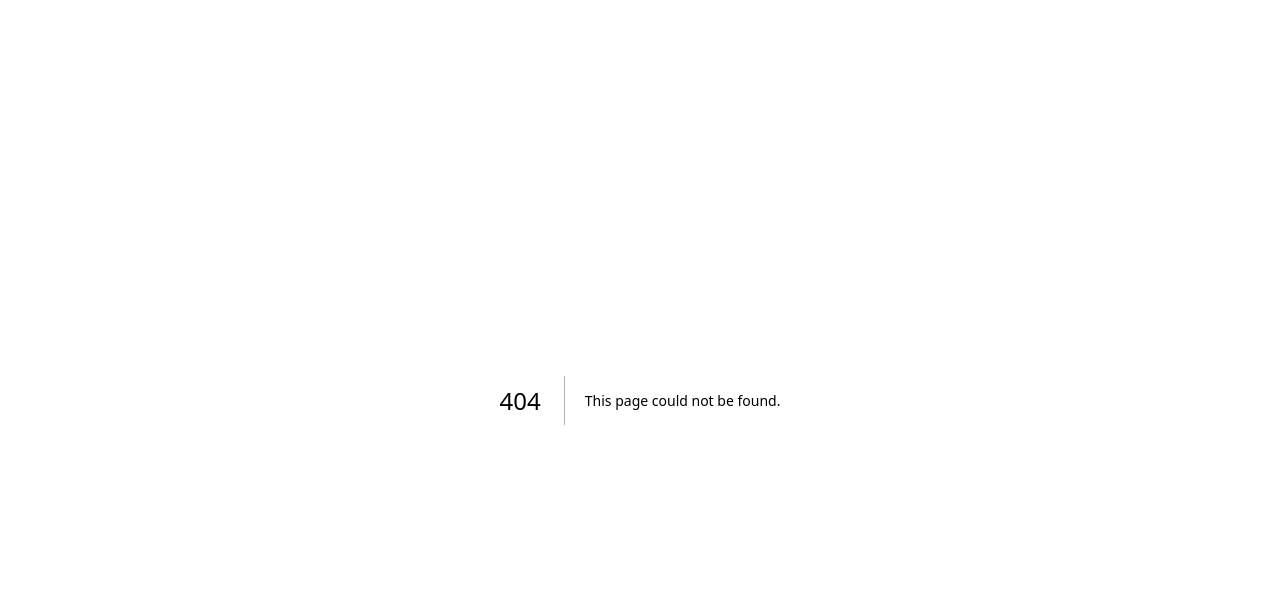
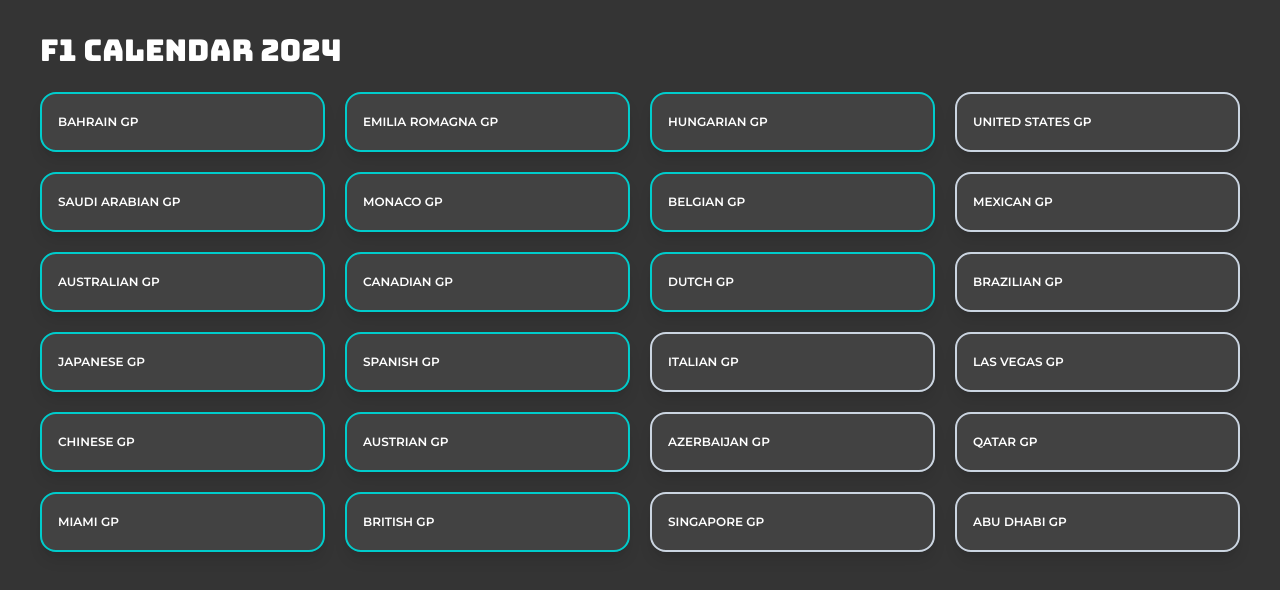
Before and after one commit to allisonkuo/f1-display, a Next.js app: page /calendar in a window 1280 px wide. Before the commit this address had no page. Shown: the top 590 px of the page. Built offline with nearby package versions, Linux system fonts and the light colour scheme.

Commit message:
Build out calendar page with grid of hardcoded 2024 race schedule

```diff
--- /dev/null
+++ b/src/app/calendar/layout.tsx
@@ -0,0 +1,11 @@
+export default function CalendarLayout({
+  children,
+}: {
+  children: React.ReactNode;
+}) {
+  return (
+    <div className='flex px-10 py-8 bg-f1-dark-grey min-h-screen'>
+      {children}
+    </div>
+  );
+}
--- /dev/null
+++ b/src/app/calendar/page.tsx
@@ -0,0 +1,22 @@
+import CalendarItem from '@/components/Calendar/CalendarItem';
+import { races } from '@/lib/constants/races';
+
+export default function Calendar() {
+  return (
+    <div className='w-full'>
+      <h2 className='text-3xl font-display text-white mb-6'>
+        F1 Calendar 2024
+      </h2>
+
+      <div className='grid grid-flow-col grid-rows-6 grid-cols-4 gap-5'>
+        {races.map((race) => (
+          <CalendarItem
+            key={race.name}
+            name={race.name}
+            isCompleted={race.isCompleted}
+          />
+        ))}
+      </div>
+    </div>
+  );
+}
--- /dev/null
+++ b/src/components/Calendar/CalendarItem.tsx
@@ -0,0 +1,23 @@
+import React from 'react';
+
+type CalendarItemProps = {
+  name: string;
+  isCompleted: boolean;
+};
+
+const CalendarItem = ({
+  name,
+  isCompleted,
+}: CalendarItemProps): React.ReactNode => {
+  const borderColor = isCompleted ? 'border-f1-teal' : 'border-slate-300';
+
+  return (
+    <div
+      className={`bg-f1-grey px-4 py-5 border-2 rounded-2xl shadow-lg ${borderColor}`}
+    >
+      <p className='text-white font-semibold uppercase text-xs'>{name}</p>
+    </div>
+  );
+};
+
+export default CalendarItem;
--- a/src/components/RemainingSchedule/RemainingSchedule.tsx
+++ b/src/components/RemainingSchedule/RemainingSchedule.tsx
@@ -21,6 +21,12 @@
           Spanish GP
         </button>
       </div>
+
+      <div className='flex-none'>
+        <button className='bg-slate-300 font-bold rounded-2xl px-4 py-2 text-black'>
+          + See More
+        </button>
+      </div>
     </div>
   );
 };
--- a/src/components/UpcomingRace/UpcomingRace.tsx
+++ b/src/components/UpcomingRace/UpcomingRace.tsx
@@ -4,15 +4,15 @@
   return (
     <div className='flex flex-col items-center text-center space-y-8 mb-4'>
       <div>
-        <h3 className='uppercase font-bold text-f1-teal font-sans'>
+        <h4 className='uppercase font-bold text-f1-teal font-sans'>
           Upcoming Race
-        </h3>
+        </h4>
       </div>
 
       <div>
-        <h2 className='text-3xl font-bold uppercase text-white font-display'>
+        <h1 className='text-4xl font-bold uppercase text-white font-display'>
           Emilia Romagna GP
-        </h2>
+        </h1>
       </div>
 
       <Countdown />
--- /dev/null
+++ b/src/lib/constants/races.tsx
@@ -0,0 +1,146 @@
+export const races = [
+  {
+    name: 'Bahrain GP',
+    winner: 'Max Verstappen',
+    image: '',
+    isCompleted: true,
+  },
+  {
+    name: 'Saudi Arabian GP',
+    winner: 'Max Verstappen',
+    image: '',
+    isCompleted: true,
+  },
+  {
+    name: 'Australian GP',
+    winner: 'Max Verstappen',
+    image: '',
+    isCompleted: true,
+  },
+  {
+    name: 'Japanese GP',
+    winner: 'Max Verstappen',
+    image: '',
+    isCompleted: true,
+  },
+  {
+    name: 'Chinese GP',
+    winner: 'Max Verstappen',
+    image: '',
+    isCompleted: true,
+  },
+  {
+    name: 'Miami GP',
+    winner: 'Max Verstappen',
+    image: '',
+    isCompleted: true,
+  },
+  {
+    name: 'Emilia Romagna GP',
+    winner: 'Max Verstappen',
+    image: '',
+    isCompleted: true,
+  },
+  {
+    name: 'Monaco GP',
+    winner: 'Max Verstappen',
+    image: '',
+    isCompleted: true,
+  },
+  {
+    name: 'Canadian GP',
+    winner: 'Max Verstappen',
+    image: '',
+    isCompleted: true,
+  },
+  {
+    name: 'Spanish GP',
+    winner: 'Max Verstappen',
+    image: '',
+    isCompleted: true,
+  },
+  {
+    name: 'Austrian GP',
+    winner: 'Max Verstappen',
+    image: '',
+    isCompleted: true,
+  },
+  {
+    name: 'British GP',
+    winner: 'Max Verstappen',
+    image: '',
+    isCompleted: true,
+  },
+  {
+    name: 'Hungarian GP',
+    winner: 'Max Verstappen',
+    image: '',
+    isCompleted: true,
+  },
+  {
+    name: 'Belgian GP',
+    winner: 'Max Verstappen',
+    image: '',
+    isCompleted: true,
+  },
+  {
+    name: 'Dutch GP',
+    winner: 'Max Verstappen',
+    image: '',
+    isCompleted: true,
+  },
+  {
+    name: 'Italian GP',
+    winner: '',
+    image: '',
+    isCompleted: false,
+  },
+  {
+    name: 'Azerbaijan GP',
+    winner: '',
+    image: '',
+    isCompleted: false,
+  },
+  {
+    name: 'Singapore GP',
+    winner: '',
+    image: '',
+    isCompleted: false,
+  },
+  {
+    name: 'United States GP',
+    winner: '',
+    image: '',
+    isCompleted: false,
+  },
+  {
+    name: 'Mexican GP',
+    winner: '',
+    image: '',
+    isCompleted: false,
+  },
+  {
+    name: 'Brazilian GP',
+    winner: '',
+    image: '',
+    isCompleted: false,
+  },
+  {
+    name: 'Las Vegas GP',
+    winner: '',
+    image: '',
+    isCompleted: false,
+  },
+  {
+    name: 'Qatar GP',
+    winner: '',
+    image: '',
+    isCompleted: false,
+  },
+  {
+    name: 'Abu Dhabi GP',
+    winner: '',
+    image: '',
+    isCompleted: false,
+  },
+];
--- a/tailwind.config.ts
+++ b/tailwind.config.ts
@@ -18,6 +18,8 @@
       colors: {
         'f1-red': '#EE0000',
         'f1-teal': '#00CCCC',
+        'f1-dark-grey': '#343434',
+        'f1-grey': '#424242',
         'gradient-dark-red': '#3B0101',
       },
       fontFamily: {
```
